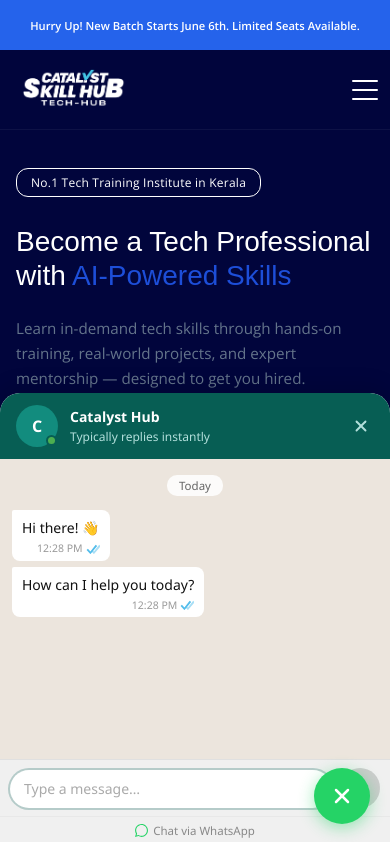
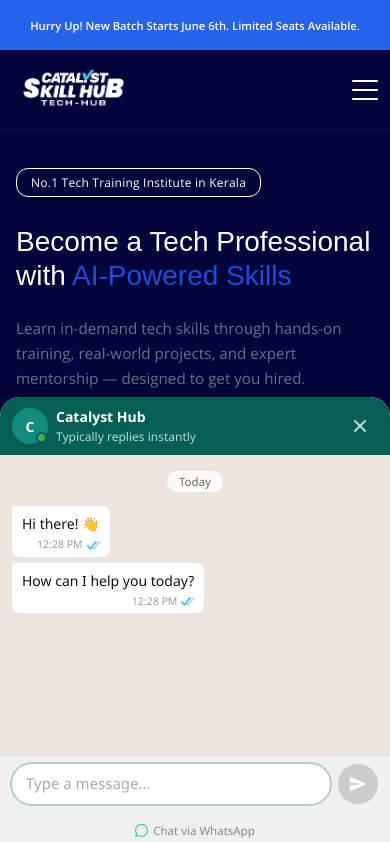
Before and after one commit to nishad-mt/Catalyst_Skill_hub, a React (Vite) app in the folder client/: page / in a window 390 px wide. Shown: the top 842 px of the page. Built offline with nearby package versions, Linux system fonts and the light colour scheme; the HTML template or start-up script is replaced by a standard one.

Commit message:
whatsapp interface modified

```diff
--- a/client/src/components/WhatsAppWidget/WhatsAppWidget.jsx
+++ b/client/src/components/WhatsAppWidget/WhatsAppWidget.jsx
@@ -140,18 +140,12 @@
         className={`${styles.fab} ${pulse ? styles.pulse : ''}`}
         onClick={toggle}
         aria-label="Chat on WhatsApp"
+        style={{ display: open ? 'none' : 'flex' }}
       >
-        {open ? (
-          <svg viewBox="0 0 24 24" fill="none" stroke="#fff" strokeWidth="2.5" strokeLinecap="round" width="24" height="24">
-            <line x1="18" y1="6" x2="6" y2="18" />
-            <line x1="6" y1="6" x2="18" y2="18" />
-          </svg>
-        ) : (
-          <svg viewBox="0 0 24 24" fill="#fff" width="28" height="28">
-            <path d="M.057 24l1.687-6.163c-1.041-1.804-1.588-3.849-1.587-5.946.003-6.556 5.338-11.891 11.893-11.891 3.181.001 6.167 1.24 8.413 3.488 2.245 2.248 3.481 5.236 3.48 8.414-.003 6.557-5.338 11.892-11.893 11.892-1.99-.001-3.951-.5-5.688-1.448L.057 24zm6.597-3.807c1.676.995 3.276 1.591 5.392 1.592 5.448 0 9.886-4.434 9.889-9.885.002-5.462-4.415-9.89-9.881-9.892-5.452 0-9.887 4.434-9.889 9.884-.001 2.225.651 3.891 1.746 5.634l-.999 3.648 3.742-.981zm11.387-5.464c-.074-.124-.272-.198-.57-.347-.297-.149-1.758-.868-2.031-.967-.272-.099-.47-.149-.669.149-.198.297-.768.967-.941 1.165-.173.198-.347.223-.644.074-.297-.149-1.255-.462-2.39-1.475-.883-.788-1.48-1.761-1.653-2.059-.173-.297-.018-.458.13-.606.134-.133.297-.347.446-.521.151-.172.2-.296.3-.495.099-.198.05-.372-.025-.521-.075-.148-.669-1.611-.916-2.206-.242-.579-.487-.501-.669-.51l-.57-.01c-.198 0-.52.074-.792.372s-1.04 1.016-1.04 2.479 1.065 2.876 1.213 3.074c.149.198 2.095 3.2 5.076 4.487.709.306 1.263.489 1.694.626.712.226 1.36.194 1.872.118.571-.085 1.758-.719 2.006-1.413.248-.695.248-1.29.173-1.414z"/>
-          </svg>
-        )}
-        {!open && <span className={styles.unreadDot} />}
+        <svg viewBox="0 0 24 24" fill="#fff" width="28" height="28">
+          <path d="M.057 24l1.687-6.163c-1.041-1.804-1.588-3.849-1.587-5.946.003-6.556 5.338-11.891 11.893-11.891 3.181.001 6.167 1.24 8.413 3.488 2.245 2.248 3.481 5.236 3.48 8.414-.003 6.557-5.338 11.892-11.893 11.892-1.99-.001-3.951-.5-5.688-1.448L.057 24zm6.597-3.807c1.676.995 3.276 1.591 5.392 1.592 5.448 0 9.886-4.434 9.889-9.885.002-5.462-4.415-9.89-9.881-9.892-5.452 0-9.887 4.434-9.889 9.884-.001 2.225.651 3.891 1.746 5.634l-.999 3.648 3.742-.981zm11.387-5.464c-.074-.124-.272-.198-.57-.347-.297-.149-1.758-.868-2.031-.967-.272-.099-.47-.149-.669.149-.198.297-.768.967-.941 1.165-.173.198-.347.223-.644.074-.297-.149-1.255-.462-2.39-1.475-.883-.788-1.48-1.761-1.653-2.059-.173-.297-.018-.458.13-.606.134-.133.297-.347.446-.521.151-.172.2-.296.3-.495.099-.198.05-.372-.025-.521-.075-.148-.669-1.611-.916-2.206-.242-.579-.487-.501-.669-.51l-.57-.01c-.198 0-.52.074-.792.372s-1.04 1.016-1.04 2.479 1.065 2.876 1.213 3.074c.149.198 2.095 3.2 5.076 4.487.709.306 1.263.489 1.694.626.712.226 1.36.194 1.872.118.571-.085 1.758-.719 2.006-1.413.248-.695.248-1.29.173-1.414z"/>
+        </svg>
+        <span className={styles.unreadDot} />
       </button>
     </div>
   );
--- a/client/src/components/WhatsAppWidget/WhatsAppWidget.module.css
+++ b/client/src/components/WhatsAppWidget/WhatsAppWidget.module.css
@@ -33,11 +33,7 @@
   pointer-events: all;
 }
 
-.chatClosed {
-  transform: scale(0.85) translateY(16px);
-  opacity: 0;
-  pointer-events: none;
-}
+
 
 /* ── Header ── */
 .header {
@@ -321,17 +317,7 @@
   100% { transform: scale(1.5); opacity: 0; }
 }
 
-/* ── Unread dot ── */
-.unreadDot {
-  width: 10px;
-  height: 10px;
-  border-radius: 50%;
-  background: #f44336;
-  border: 2px solid #fff;
-  position: absolute;
-  top: 2px;
-  right: 2px;
-}
+
 
 /* ════════════════════════════════
    RESPONSIVE BREAKPOINTS
@@ -386,15 +372,60 @@
     max-height: calc(60vh - 120px);
   }
 
-  .fab {
-    position: fixed;
-    bottom: 20px;
-    right: 20px;
-    z-index: 10000;
+  /* Header: shrink avatar, tighten gap so close btn never crowds */
+  .header {
+    padding: 10px 12px;
+    gap: 8px;
+  }
+
+  .avatar {
+    width: 36px;
+    height: 36px;
+    font-size: 14px;
   }
 
   .headerName {
     font-size: 14px;
+  }
+
+  /* Close button — larger tap target, no shrink */
+  .closeBtn {
+    padding: 8px;
+    flex-shrink: 0;
+    margin-left: auto;
+  }
+
+  .closeBtn svg {
+    width: 20px;
+    height: 20px;
+  }
+
+  /* Input bar — keep send button from being pushed off screen */
+  .inputBar {
+    padding: 8px 12px 12px;
+    gap: 8px;
+    align-items: center;
+  }
+
+  .input {
+    min-height: 40px;
+    font-size: 15px;
+  }
+
+  .sendBtn {
+    width: 40px;
+    height: 40px;
+    flex-shrink: 0;
+  }
+
+  /* FAB — only visible when chat is closed, positioned away from edges */
+  .fab {
+    position: fixed;
+    bottom: 24px;
+    right: 24px;
+    z-index: 10000;
+    width: 54px;
+    height: 54px;
   }
 }
 
```
